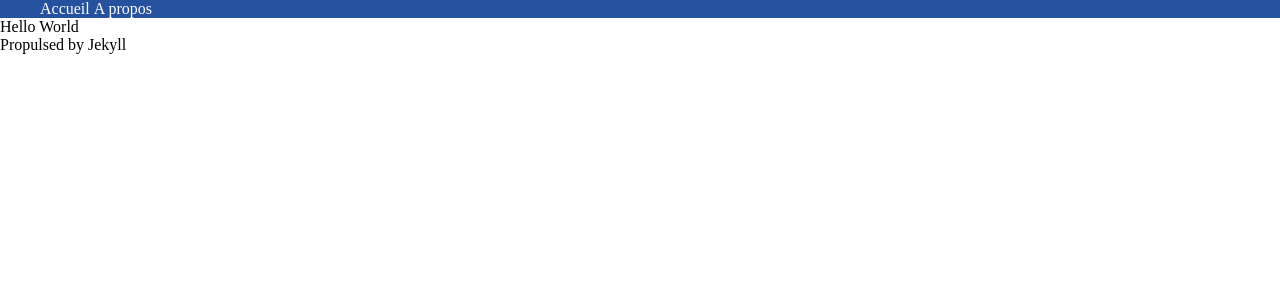
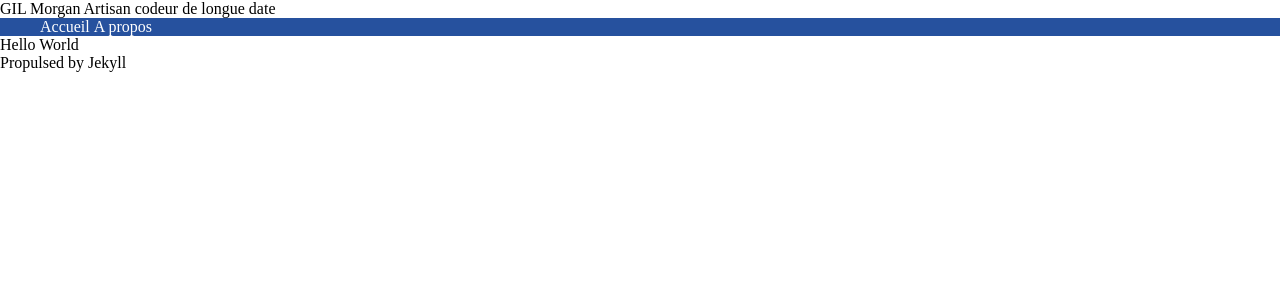
Before and after one commit to GILMorgan/GILMorgan.github.io, a Jekyll site: the page built from index.html, in a window 1280 px wide. Shown: the top 300 px of the page. Built offline with Jekyll 4.4.1, drawn with Linux system fonts in a browser that asks for light colours.

Commit message:
Ajout du titre

```diff
--- a/_layouts/default.html
+++ b/_layouts/default.html
@@ -7,6 +7,11 @@
         <link rel="stylesheet" href="/css/style.css">
     </head>
     <body>
+        <header>
+            <div class="topText">
+                GIL Morgan
+                <span>Artisan codeur de longue date</span>
+            </div>
             <nav>
                 <ul>
                     <li>
@@ -17,6 +22,7 @@
                     </li>
                 </ul>
             </nav>
+        </header>
         <section>
             {{ content }}
         </section>
```
Lines whose indentation alone changed are shown as unchanged.
